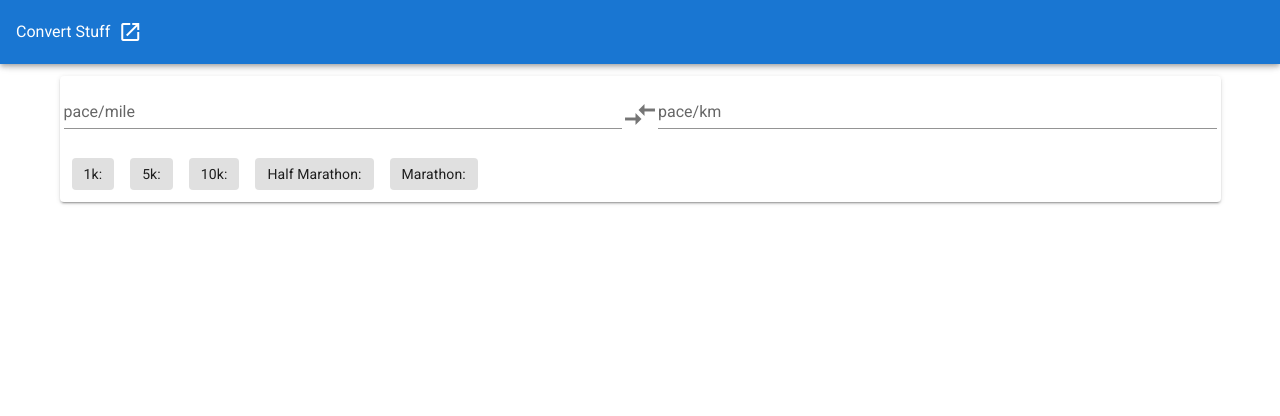
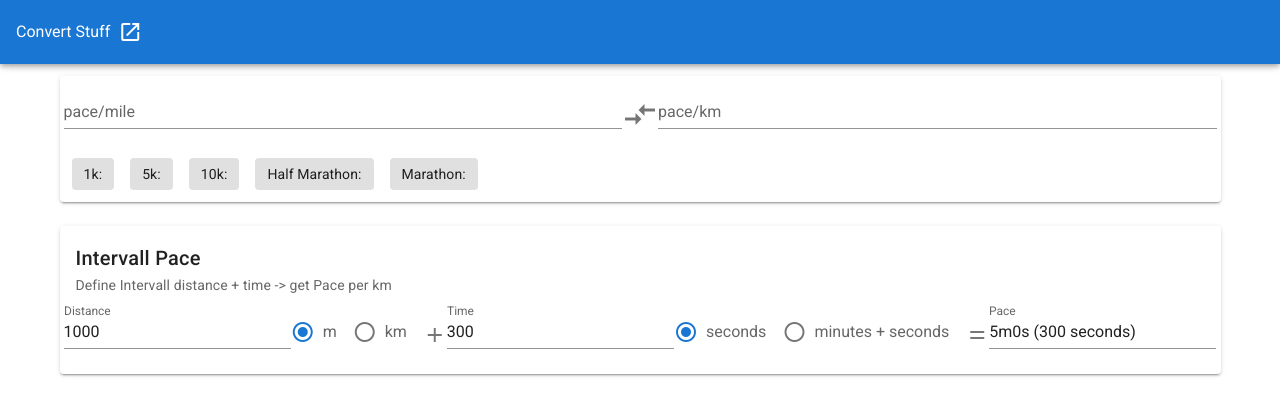
Before and after one commit to FelixSchinkel/pace-converter, a Vue app: page / in a window 1280 px wide. Shown: the top 416 px of the page. Built offline with nearby package versions, Linux system fonts and the light colour scheme.

Commit message:
add IntervallPace converter

```diff
--- a/src/App.vue
+++ b/src/App.vue
@@ -9,18 +9,23 @@
       <v-container>
         <ConvertPace />
       </v-container>
+      <v-container>
+        <Intervall2Pace />
+      </v-container>
     </v-main>
   </v-app>
 </template>
 
 <script>
 import ConvertPace from "./components/ConvertPace";
+import Intervall2Pace from "./components/Intervall2Pace"
 
 export default {
   name: "App",
 
   components: {
-    ConvertPace
+    ConvertPace,
+    Intervall2Pace
   },
 
   data: () => ({
--- /dev/null
+++ b/src/components/Intervall2Pace.vue
@@ -0,0 +1,68 @@
+<template>
+  <v-card>
+    <v-card-title >Intervall Pace</v-card-title>
+    <v-card-subtitle>Define Intervall distance + time -> get Pace per km</v-card-subtitle>
+    <v-card-text>
+      <v-row>
+        <v-text-field label="Distance" v-model="distance" />
+        <v-radio-group v-model="distanceUnit" row>
+          <v-radio label="m" value="m"></v-radio>
+          <v-radio label="km" value="km"></v-radio>
+        </v-radio-group>
+        <v-icon>mdi-plus</v-icon>
+        <v-text-field label="Time" v-model="time" />
+        <v-radio-group v-model="timeUnit" row>
+          <v-radio label="seconds" value="s"></v-radio>
+          <v-radio label="minutes + seconds" value="ms"></v-radio>
+        </v-radio-group>
+        <v-icon>mdi-equal</v-icon>
+        <v-text-field label="Pace" v-model="pace" readonly />
+      </v-row>
+    </v-card-text>
+  </v-card>
+</template>
+
+<script>
+const pattern = /^([0-9][.][0-5][0-9])$/;
+
+export default {
+  data: () => ({
+    distance: 1000,
+    distanceUnit: "m",
+    time: 300,
+    timeUnit: "s"
+  }),
+  computed: {
+    pace: function() {
+      if (!this.distance && !this.time) return;
+      if (this.timeUnit === "ms" && !pattern.test(this.time)) return;
+      // convert distance to meters and time to seconds
+
+      let dist;
+      if (this.distanceUnit === "km") dist = this.distance * 1000;
+      else dist = this.distance;
+
+      let seconds;
+      if (this.timeUnit === "ms") {
+        let timeSplit;
+        if (this.time.includes(".")) {
+          timeSplit = this.time.split(".");
+          if (timeSplit[1].length === 1) timeSplit[1] = timeSplit[1] + "0";
+        } else timeSplit = [this.time, 0];
+
+        seconds = parseInt(timeSplit[0] * 60) + parseInt(timeSplit[1]);
+      } else seconds = this.time;
+
+      // calc pace
+      let pace = (1000 * seconds) / dist;
+
+      return (
+        Math.floor(pace / 60) + "m" + (pace % 60) + "s (" + pace + " seconds)"
+      );
+    }
+  }
+};
+</script>
+
+<style>
+</style>
```
